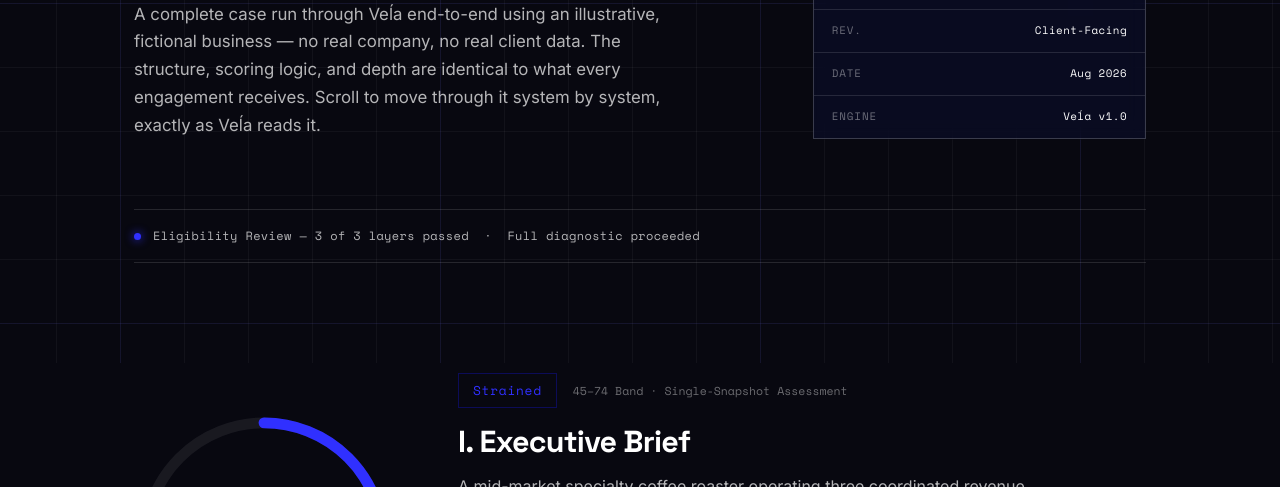
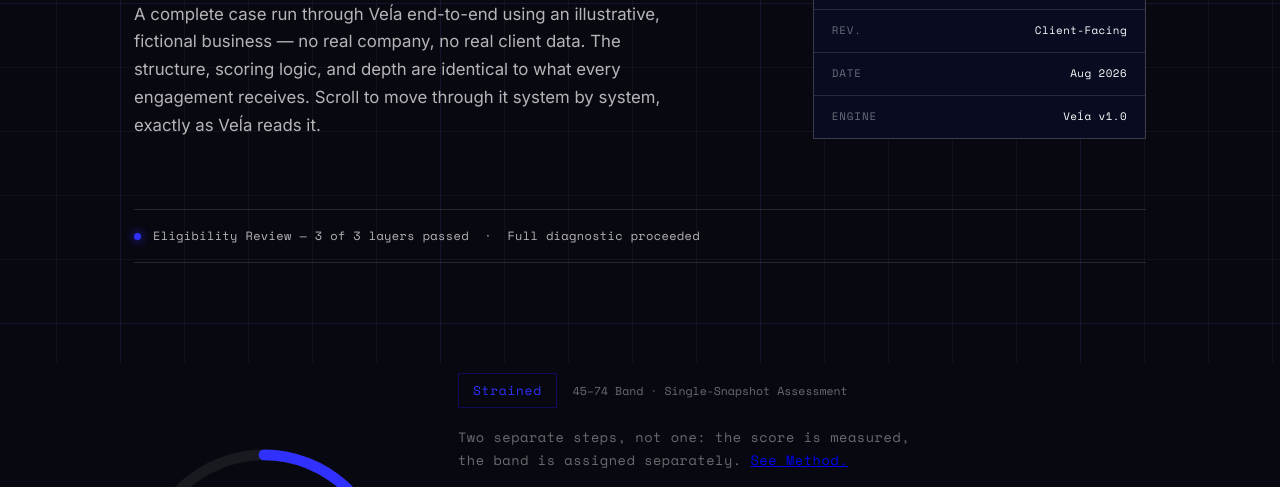
Before and after one commit to velvex-admin/Velvex-Workforce, a website: page site/proof-of-concept.html in a window 1280 px wide. Shown: the part 437-924 px from the top of the page. Drawn offline with nearby package versions, Linux system fonts and the light colour scheme.

Commit message:
Show the VSL/VHM separation where the score actually appears
The 2026-08-28 competitive brief's "number, then a band, then a label"
shape is now table stakes among free exit-readiness scorecards, so it
can no longer carry the differentiation on its own.

Re-verified both requirements before editing: the ordering ask is
already satisfied — /proof-of-concept leads with the Executive Brief
then "II. Structural Reading", and the homepage's four-stage
methodology already sequences Structural Reading before Survivability
Scoring and Health State — so no reorder was made.

The separation ask was not satisfied. method.html already has a full
"Number And Label" section stating VSL produces the number with no
label and VHM alone assigns the state, but the one place the raw
score, band, and label actually sit together — the score dial on
/proof-of-concept — showed them with no acknowledgment of that split.
Added one caption line there pointing to the existing Method section;
nothing removed, nothing reordered.

tsc --noEmit clean, vitest 677/677 passing.

```diff
--- a/site/proof-of-concept.html
+++ b/site/proof-of-concept.html
@@ -85,6 +85,7 @@ google-site-verification: googlee5c454c35e86845d.html</head>
           <span class="state-badge">Strained</span>
           <span class="state-range mono">45–74 Band · Single-Snapshot Assessment</span>
         </div>
+        <p class="mx-intro" style="margin:0 0 18px">Two separate steps, not one: the score is measured, the band is assigned separately. <a href="method.html#separation">See Method.</a></p>
         <h2>I. Executive Brief</h2>
         <p class="brief-p">A mid-market specialty coffee roaster operating three coordinated revenue lines — direct-to-consumer subscription, wholesale supply to cafés and independent retailers, and one-off e-commerce — from a single roasting and fulfillment operation spanning three regions.<span class="tagpill obs">Observed</span> The central structural mechanism: DTC and wholesale fulfillment draw on the same finite roasting capacity, and wholesale is prioritized for relationship and cash-flow reasons — DTC delivery consistency is the first thing to slip.<span class="tagpill inf">Inferred</span> Offer Structure and Trust Engine are genuinely strong; Operations absorbs the unresolved trade-off.<span class="tagpill inf">Inferred</span></p>
       </div>
```
